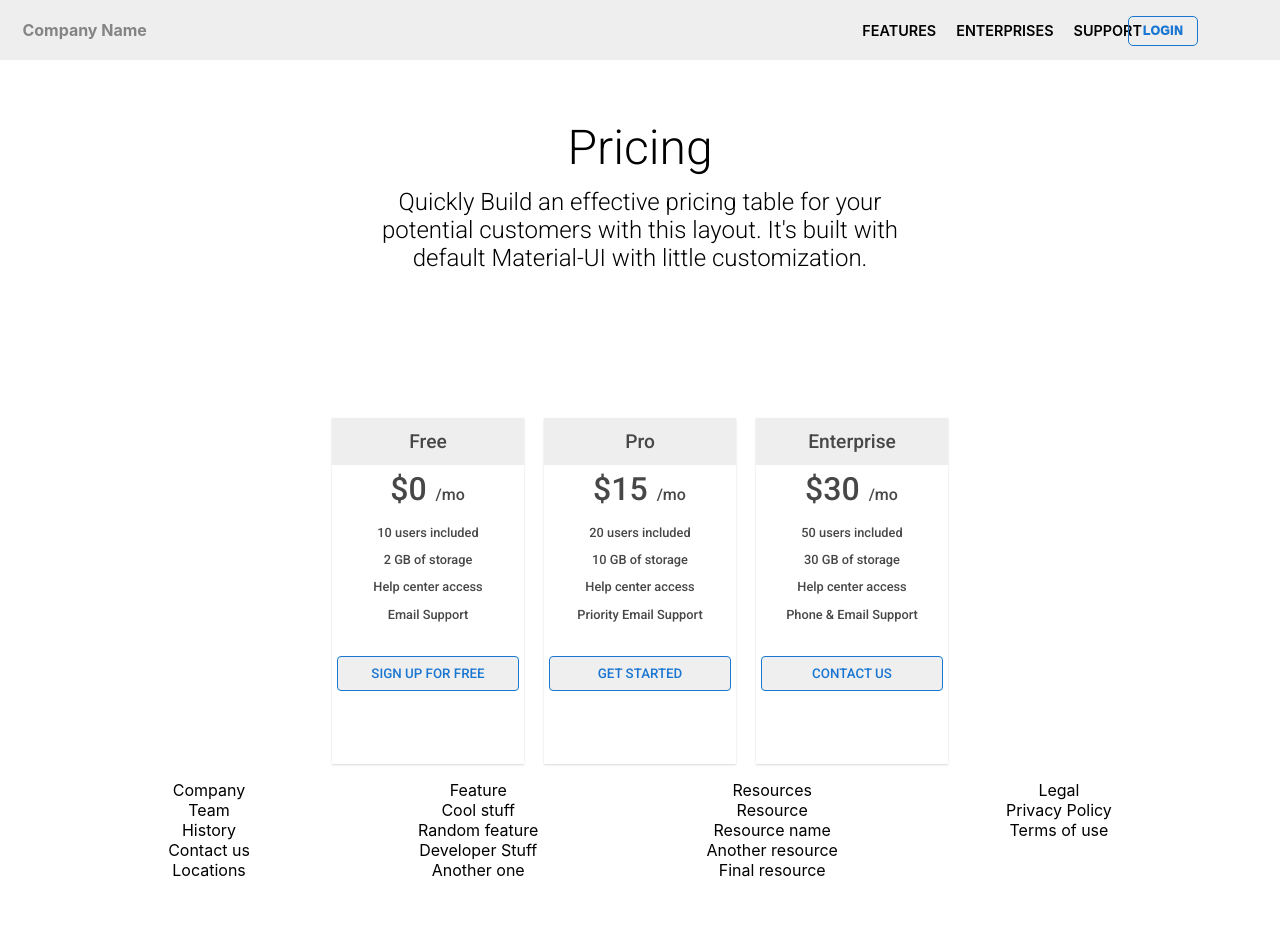
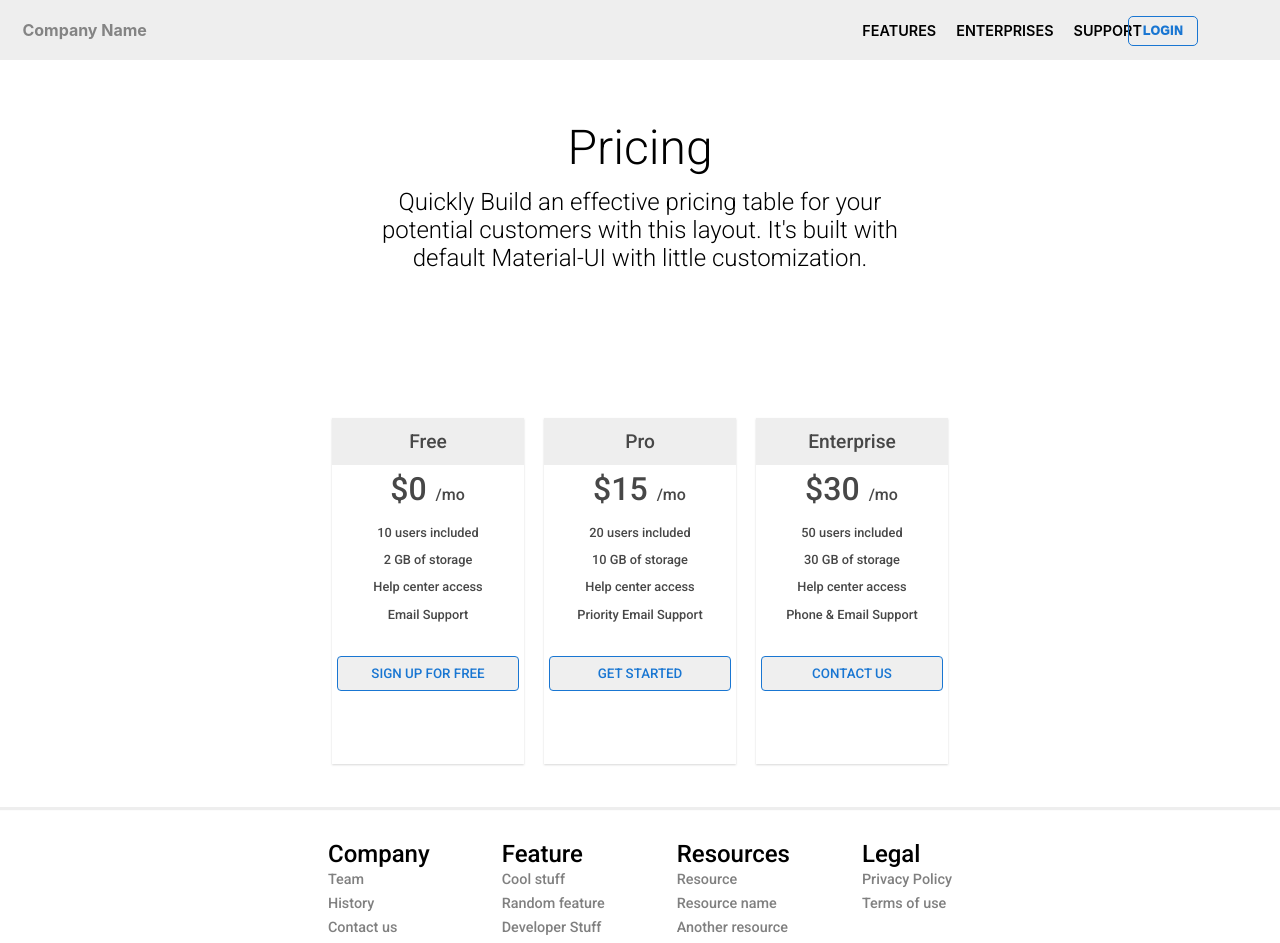
Before and after one commit to MIlanJP/Reactbasic-UI, a React (Create React App) app: page / in a window 1280 px wide. Shown: the top 943 px of the page. Before the commit the page ends 880 px from the top, so only its background shows below. Built offline with nearby package versions, Linux system fonts and the light colour scheme.

Commit message:
Added footer content

```diff
--- a/src/App.css
+++ b/src/App.css
@@ -122,6 +122,7 @@ left:5%;
   height: 90vh;
   position: relative;
   top: -4px;
+  margin-bottom: 60px;;
 }
 
 /* InternalLayouts start  */
@@ -140,6 +141,7 @@ left:5%;
   font-family: 'Roboto', sans-serif;
   font-weight: 10;
   font-size: 3rem;
+
 }
 
 
@@ -160,6 +162,7 @@ left:5%;
   position: relative;
   width: 100%;
   height: 60%;
+  box-shadow: 0px 2px 1px 1px #EEEEEE;
 }
 
 .Layout2-Box{
@@ -252,15 +255,39 @@ transition:1s;
 /* MAIN-CONTAINER-END */
 
 /* FOOTER START */
-.Footer-content{
-  display:flex;
-  flex-direction:row;
-  justify-content:space-evenly;
+
+
+Footer{
+  align-items: center;
+  display: flex;
+  justify-content: center;
+}
+
+.Footer-content {
+  top:10%;
+  position: relative;
+  display: flex;
+  flex-direction: row;
+  justify-content: space-evenly;
+  width: 60%;
+
+  left: 20%;
 }
 
 .Footer-content-box{
   display:flex;
   flex-direction:column;
+  font-family: 'Roboto', sans-serif;
+  font-size: 1.5rem;
+  align-items: start;
+}
+
+.content{
+  color:gray;
+  font-size: .9rem;
+  line-height:1.5rem;
+  position: relative;
+  top:15  px;
 }
 
 /* FOOTER END */
--- a/src/Components/footer/Footer.js
+++ b/src/Components/footer/Footer.js
@@ -21,20 +21,20 @@ class Footer extends Component {
         let legal=[]
         this.state.Company.forEach(content=>{
             console.log(content)
-            company.push( <div className='conmpany-content'>{content}</div>)
+            company.push( <a href="#" className='conmpany-content content'>{content}</a>)
          } )
 
         this.state.Features.forEach(content=>{
             console.log(content)
-            feature.push( <div className='feature-content' >{content}</div>)
+            feature.push( <a  href="#" className='feature-content content ' >{content}</a>)
         })
         this.state.Resources.forEach(content=>{
             console.log(content)
-            resource.push(  <div  className='resource-content' >{content}</div>)
+            resource.push(  <a href="#"  className='resource-content content' >{content}</a>)
         })
         this.state.Legal.forEach(content=>{
             console.log(content)
-            legal.push( <div  className='legal-content' >{content}</div>)
+            legal.push( <a href="#" className='legal-content content' >{content}</a>)
         })
 
         return(
```
